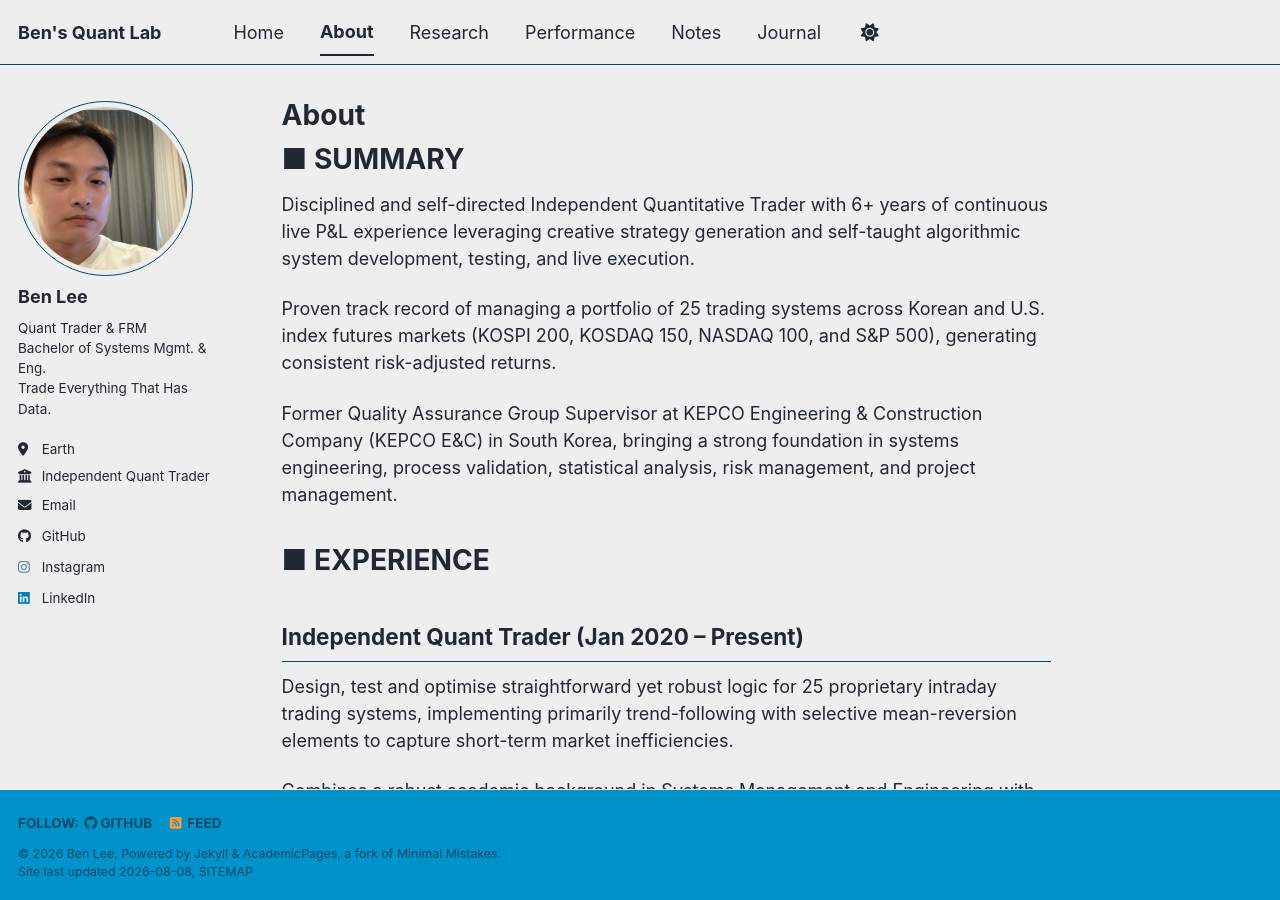
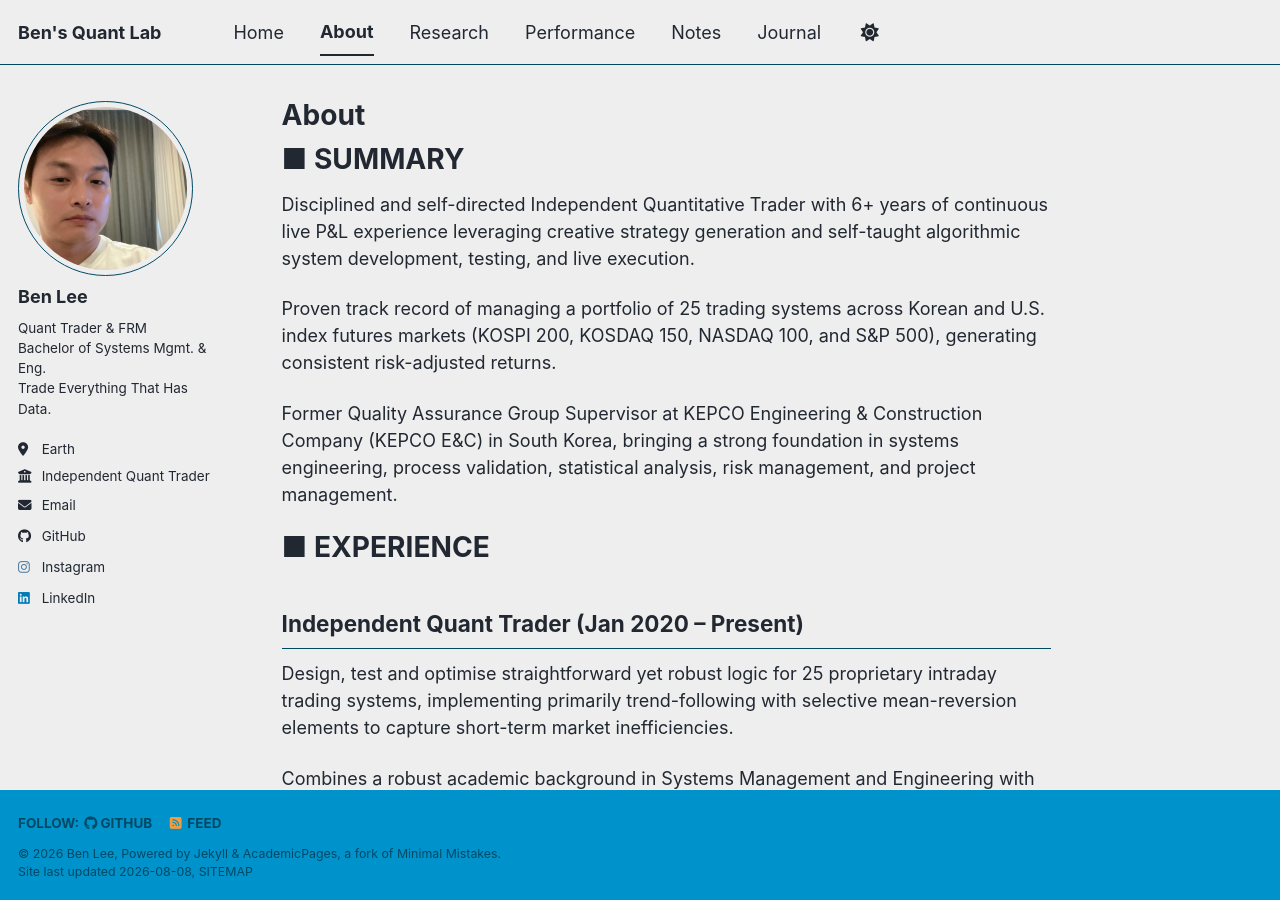
Before and after one commit to leebh1119/leebh1119.github.io, a Jekyll site: the page built from _pages/about.md, in a window 1280 px wide and 900 px high. Built offline with Jekyll 4.4.1, drawn with Linux system fonts in a browser that asks for light colours; a style sheet for code colours, icons or effects is not loaded.

Commit message:
Updated About page

```diff
--- a/_pages/about.md
+++ b/_pages/about.md
@@ -3,17 +3,15 @@ title: "About"
 permalink: /about/
 author_profile: true
 ---
-# ■ SUMMARY<br>
+# ■ SUMMARY
   Disciplined and self-directed Independent Quantitative Trader with 6+ years of continuous live P&L experience leveraging creative strategy generation and self-taught algorithmic system development, testing, and live execution.
 
   Proven track record of managing a portfolio of 25 trading systems across Korean and U.S. index futures markets (KOSPI 200, KOSDAQ 150, NASDAQ 100, and S&P 500), generating consistent risk-adjusted returns.
 
   Former Quality Assurance Group Supervisor at KEPCO Engineering & Construction Company (KEPCO E&C) in South Korea, bringing a strong foundation in systems engineering, process validation, statistical analysis, risk management, and project management.
 
-<div style="margin-bottom: 2em;"></div>
-
 # ■ EXPERIENCE
-## Independent Quant Trader (Jan 2020 – Present)<br>
+## Independent Quant Trader (Jan 2020 – Present)
 Design, test and optimise straightforward yet robust logic for 25 proprietary intraday trading systems, implementing primarily trend-following with selective mean-reversion elements to capture short-term market inefficiencies.
 
 Combines a robust academic background in Systems Management and Engineering with financial certifications, including Certified Financial Risk Manager (FRM), to engineer volatility-adaptive models using Value at Risk (VaR) and Anti-Martingale capital allocation.
@@ -22,7 +20,7 @@ Implement dynamic risk management using volatility-adjusted leverage and anti-Ma
 
 Researched and evaluated thousands of trading concepts, focusing on statistical edge, portfolio diversification, and adaptability across multiple markets, timeframes, and market regimes.
 
-## Semi-Systematic Trader - Index ETF (2017 – 2020)<br>
+## Semi-Systematic Trader - Index ETF (2017 – 2020)
 Developed and tested Microsoft Excel-based models to generate trading signals for KOSPI/KOSDAQ 1x & 2x leveraged, and Inverse ETFs, executing trades manually with strict rule-based mechanical discipline.
 
 ## Stock Market Investment (2006 – 2017)
```
